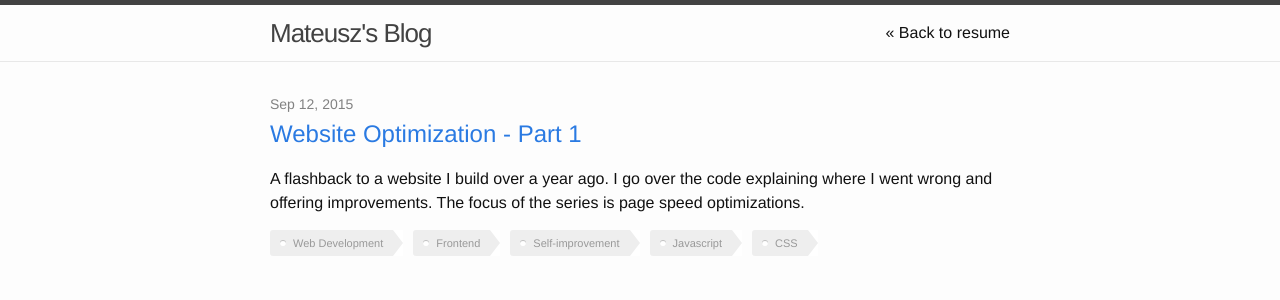
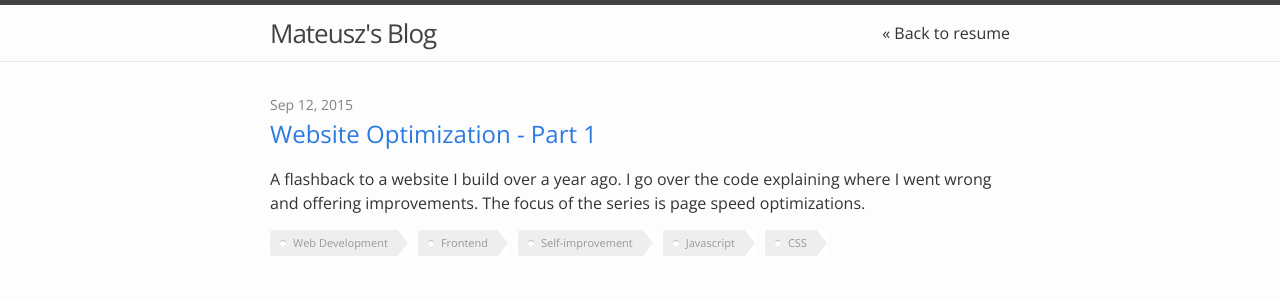
Before and after one commit to matty99/matty99.github.io, a Jekyll site: the page built from post-list.html, in a window 1280 px wide. Shown: the top 300 px of the page. Built offline with Jekyll 4.4.1, drawn with Linux system fonts in a browser that asks for light colours.

Commit message:
Changing base font

```diff
--- a/_sass/_base.scss
+++ b/_sass/_base.scss
@@ -7,7 +7,6 @@
     margin: 0;
     padding: 0;
 }
-
 
 /**
  * Basic styling
--- a/css/main.scss
+++ b/css/main.scss
@@ -2,18 +2,17 @@
 # Only the main Sass file needs front matter (the dashes are enough)
 ---
 @charset "utf-8";
-
-
+@import url(https://fonts.googleapis.com/css?family=Open+Sans);
 
 // Our variables
-$base-font-family: Helvetica, Arial, sans-serif;
+$base-font-family: 'Open Sans', sans-serif;;
 $base-font-size:   16px;
 $small-font-size:  $base-font-size * 0.875;
 $base-line-height: 1.5;
 
 $spacing-unit:     30px;
 
-$text-color:       #111;
+$text-color:       #333;
 $background-color: #fdfdfd;
 $brand-color:      #2a7ae2;
 
@@ -23,7 +22,6 @@
 
 $on-palm:          600px;
 $on-laptop:        800px;
-
 
 
 // Using media queries with like this:
--- a/styles/css/main.css
+++ b/styles/css/main.css
@@ -1,7 +1,8 @@
 @import url(https://fonts.googleapis.com/css?family=Open+Sans);
 html {
   font-family: 'Open Sans', sans-serif;
-  color: #333; }
+  color: #333;
+}
 
 header h1,
 header h3,
```
